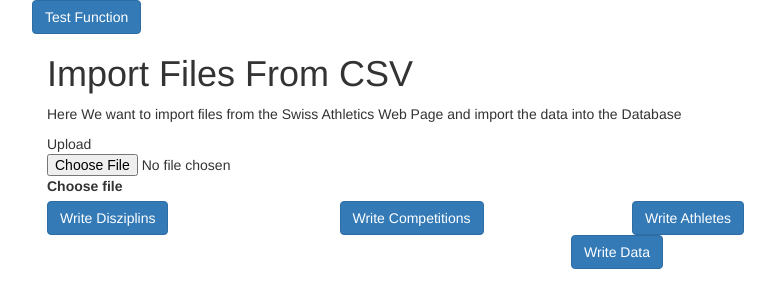
After one commit to lsieber/tvustat, a PHP site: page /import.html in a window 1280 px wide. The commit adds this page. Shown: the top 308 px of the page, without its empty margins (23-798 px from the left). Run offline with PHP 8.4, Linux system fonts and the light colour scheme.

Commit message:
First Steps with JS

```diff
--- /dev/null
+++ b/js/input/import.js
@@ -0,0 +1,83 @@
+/**
+ *
+ */
+function alertHey(){
+  alert("HeyDs");
+}
+
+function loadDefaultFile() {
+  loadFile('../data/bltest.csv');
+}
+
+function loadFile(filePath) {
+  jQuery.get(filePath, function (data) {
+    alert(data);
+  });
+}
+
+function getCustomFileName() {
+  var input = document.getElementById('inputGroupFile01');
+  if (!input) {
+    alert("Um, couldn't find the imgfile element.");
+  }
+  else if (!input.files) {
+    alert("This browser doesn't seem to support the `files` property of file inputs.");
+  }
+  else if (!input.files[0]) {
+    alert("Please select a file before clicking 'Load'");
+  }
+  var file = input.files[0];
+  var reader = new FileReader();
+  var text;
+  reader.readAsText(file);
+
+  return reader;
+}
+
+function insertAllDisziplins() {
+  var reader = getCustomFileName();
+
+  reader.onload = function (e) {
+    var text = reader.result;
+    var array = parse(text);
+
+    var previousElement = null;
+    for (let index = 0; index < array.length; index++) {
+      const element = array[index];
+      if (element[0] == "Nr") {
+        checkDisziplin(previousElement[0]);
+      }
+      previousElement = element;
+    }
+  }
+
+
+}
+
+function checkDisziplin(disziplinName) {
+  $.post('existing_entries.php', { type: "disziplinExists", disziplin: disziplinName },
+    function (data) {
+      var a = JSON.parse(data);
+      if (a.disziplinExists == "false") {
+        createNewDisziplinInput(a.disziplinName);
+      }
+    });
+}
+
+function createNewDisziplinInput(disziplinName) {
+  alert(disziplinName);
+}
+
+
+
+
+function parse(text) {
+
+  var array = [];
+  var lines = text.split("\n");
+  for (let index = 0; index < lines.length; index++) {
+    array[index] = lines[index].split(";");
+  }
+
+  return array;
+}
--- /dev/null
+++ b/public/import.html
@@ -0,0 +1,84 @@
+<!DOCTYPE html>
+<html>
+
+<head>
+      <meta charset="utf-8">
+      <meta name="viewport" content="width=device-width, initial-scale=1">
+      <link rel="stylesheet" href="https://maxcdn.bootstrapcdn.com/bootstrap/3.4.0/css/bootstrap.min.css">
+      <script src="https://ajax.googleapis.com/ajax/libs/jquery/3.4.1/jquery.min.js"></script>
+      <script src="https://maxcdn.bootstrapcdn.com/bootstrap/3.4.0/js/bootstrap.min.js"></script>
+      <script src="../js/input/import.js"></script>
+
+</head>
+
+<body>
+      <div class="container">
+            <div class="row">
+                  <a class="btn btn-primary" href="#" onclick="alertHey()">Test Function</a>
+            </div>
+      </div>
+      <div class="container">
+            <h1>Import Files From CSV</h1>
+            <p>Here We want to import files from the Swiss Athletics Web Page and import the data into the Database</p>
+            <div class="row">
+                  <div class="col-sm-12">
+                        <div class="input-group">
+                              <div class="input-group-prepend">
+                                    <span class="input-group-text" id="inputGroupFileAddon01">Upload</span>
+                              </div>
+                              <div class="custom-file">
+                                    <input type="file" class="custom-file-input" id="inputGroupFile01"
+                                          aria-describedby="inputGroupFileAddon01">
+                                    <label class="custom-file-label" for="inputGroupFile01">Choose file</label>
+                              </div>
+                        </div>
+                  </div>
+            </div>
+            <div class="row">
+                  <div class="col-sm-3">
+                        <a class="btn btn-primary" href="#" onclick="insertAllDisziplins()">Write Disziplins</a>
+                  </div>
+                  <div class="col-sm-3">
+                        <a class="btn btn-primary" href="#">Write Competitions</a>
+                  </div>
+                  <div class="col-sm-3">
+                        <a class="btn btn-primary" href="#">Write Athletes</a>
+                  </div>
+            </div>
+            <!--          <div class="row">
+                  <div class="col-sm-12">
+                        <div class="modal">
+                              <div class="modal-dialog" role="document">
+                                    <div class="modal-content">
+                                          <div class="modal-header">
+                                                <h5 class="modal-title">Disziplin Input</h5> <button type="button"
+                                                      class="close" data-dismiss="modal"> <span>×</span> </button>
+                                          </div>
+                                          <div class="modal-body">
+                                                <form class="">
+                                                      <div class="form-group"> <label>Disziplin</label> <input
+                                                                  type="disziplin" class="form-control"
+                                                                  placeholder="Enter Disziplin Name"> </div>
+                                                      <div class="form-group"> <label>Password</label> <input
+                                                                  type="password" class="form-control"
+                                                                  placeholder="Password"> </div> <button type="submit"
+                                                            class="btn btn-primary">Submit</button>
+                                                </form>
+                                          </div>
+                                          <div class="modal-footer"> <button type="button" class="btn btn-primary">Save
+                                                      changes</button> <button type="button" class="btn btn-secondary"
+                                                      data-dismiss="modal">Close</button> </div>
+                                    </div>
+                              </div>
+                        </div>
+                  </div>
+            </div>-->
+            <div class="row">
+                  <div class="col-md-12 text-center">
+                        <a class="btn btn-primary" href="#">Write Data</a>
+                  </div>
+            </div>
+      </div>
+</body>
+
+</html>
```
Also changed, not shown: public/existing_entries.php (added, +69 -0 lines), public/import.php (deleted, +0 -12 lines), public/index.php (+14 -12 lines), src/conn/CheckExistance.php (+29 -1 lines), src/conn/DBMaintainer.php (+25 -5 lines), src/inp/DisziplinNameOnly.php (added, +19 -0 lines), src/inp/SwissAthleticsExportLoader.php (+27 -8 lines).
